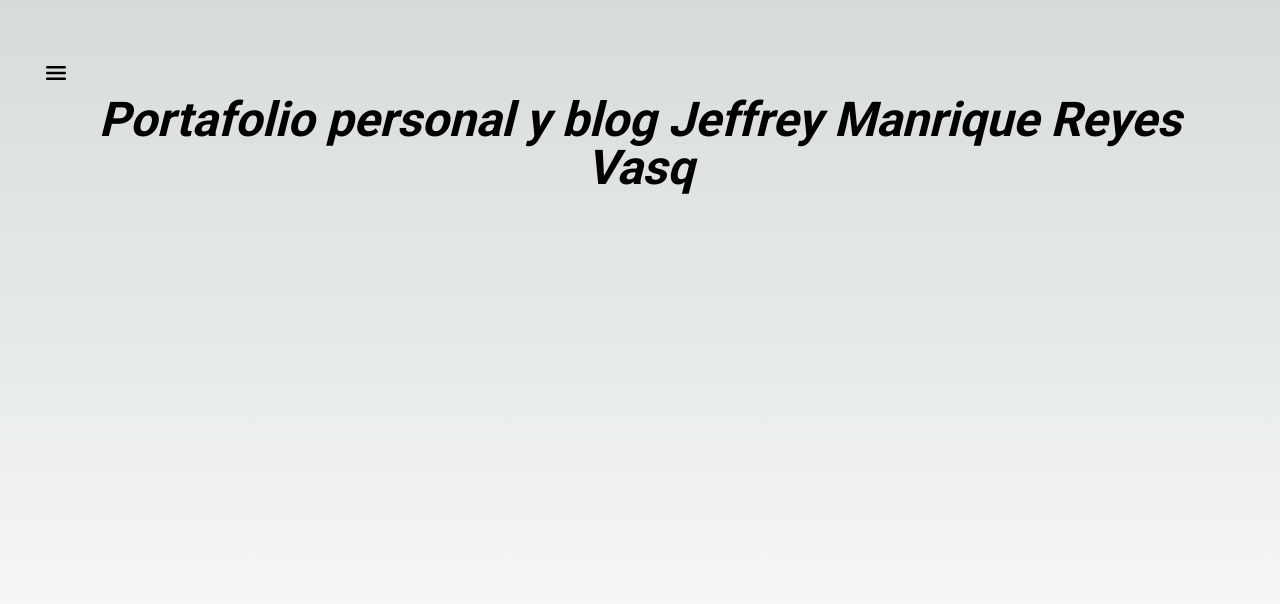
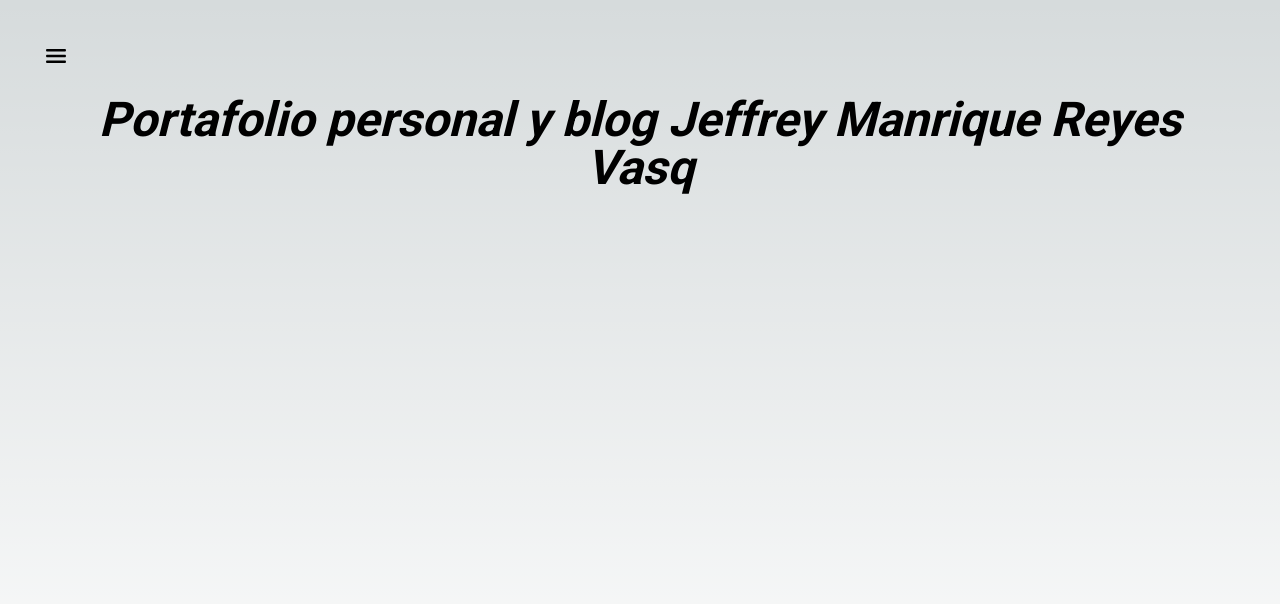
Before and after one commit to Afrejef69/frontend-briefcase, a Next.js app: page / in a window 1280 px wide. Shown: the top 604 px of the page. Built offline with nearby package versions, Linux system fonts and the light colour scheme.

Commit message:
compose menu

```diff
--- a/src/app/globals.css
+++ b/src/app/globals.css
@@ -92,7 +92,9 @@ h1.portafolio {
 .menu {
   display: none;
   flex-direction: column;
-  margin-top: 80px;
+  margin-top: 10px;
+  position:absolute;
+  top: 100%;
 }
 
 .menu-btn {
@@ -103,7 +105,7 @@ h1.portafolio {
   border-radius: 50%;
   margin: 15px;
   padding: 15px;
-  position: fixed;
+  position: relative;
 }
 
 .menu-btn:hover {
```
